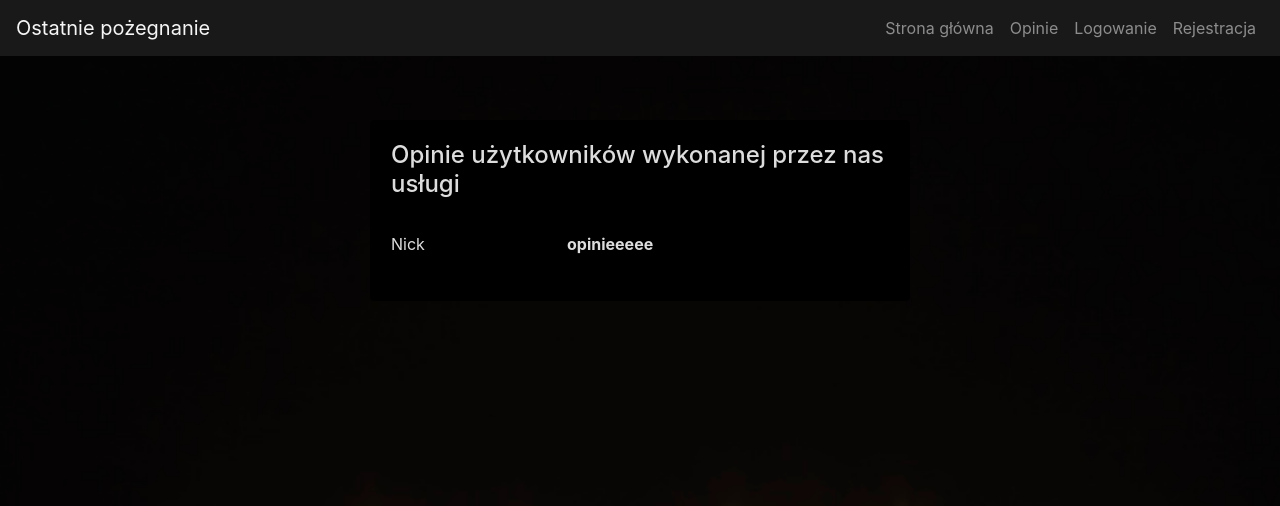
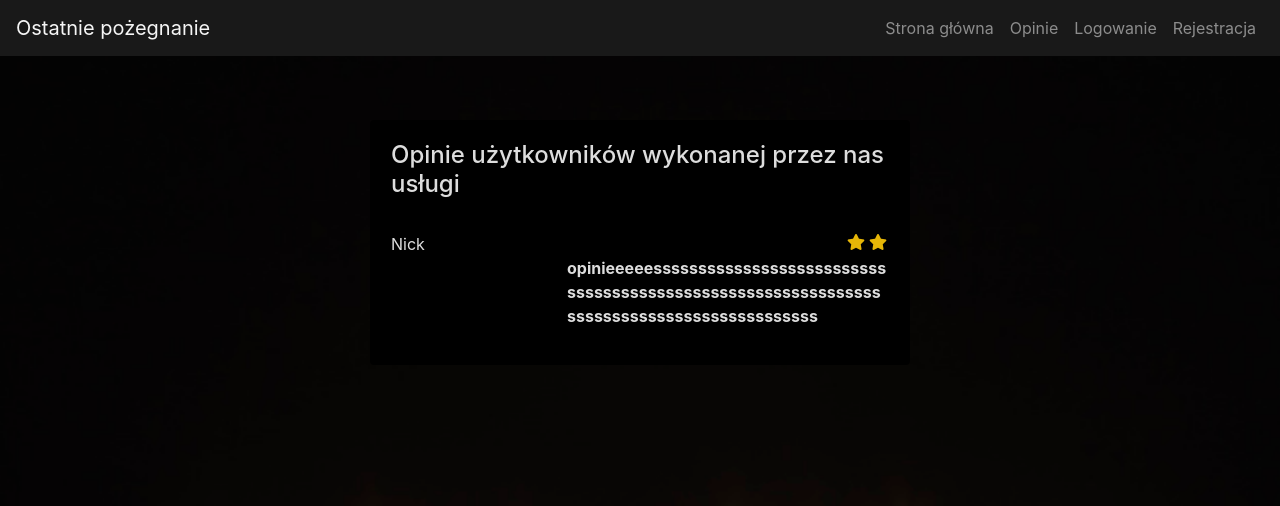
Before and after one commit to Alice198/Zastosowanie-informatyki-w-gospodarstwie, a Django app: page /opinie/ in a window 1280 px wide. Shown: the top 506 px of the page. Run offline with Django 3.2, Linux system fonts and the light colour scheme; some libraries are stand-ins or nearby versions.

Commit message:
View - add star in opinion

```diff
--- a/static/css/main.css
+++ b/static/css/main.css
@@ -116,3 +116,12 @@ opacity:0.9;
 
 .starrating > input:hover ~ label
 { color: #ffca08 ;  } /* Set yellow color when star hover */
+
+
+.star:before{
+  content: "\f005"; /* Star */
+  margin: 2px;
+  font-size: 1em;
+  display: inline-block;
+  color: #ffca08;
+}
--- a/templates/opinion.html
+++ b/templates/opinion.html
@@ -68,11 +68,21 @@
                             <form>
                                <div class="form-group row">
                                     <div class="col-4">
-                                        <span class="float-right"><i class="text-warning fa fa-star"></i></span>
                                         <label for="id_opinion">Nick</label>
                                     </div>
+
                                     <div class="col-8" id="id_opinion">
-                                        <span class="custom-control-description"><b>opinieeeee</b></span>
+                                        <div class="d-flex justify-content-center flex-row-reverse fa fa-star float-right">
+                                            <!--<input type="radio" id="star5" name="rating" value="5" /><label for="star5" title="5 star"></label>
+                                            <input type="radio" id="star4" name="rating" value="4" /><label for="star4" title="4 star"></label>
+                                            <input type="radio" id="star3" name="rating" value="3" /><label for="star3" title="3 star"></label>
+                                            <input type="radio" id="star2" name="rating" value="2" /><label for="star2" title="2 star"></label>
+                                            <input type="radio" id="star1" name="rating" value="1" /><label for="star1" title="1 star"></label>-->
+                                            <label for="star1" title="1 star"></label><span class="float-right" id="star1" name="rating" value="1"><i class="fa fa-star star"></i></span>
+                                            <label for="star2" title="2 star"></label><span class="float-right" id="star2" name="rating" value="2"><i class="fa fa-star star"></i></span>
+                                        </div>
+                                    </br>
+                                        <span class="custom-control-description"><b>opinieeeeesssssssssssssssssssssssssssssssssssssssssssssssssssssssssssssssssssssssssssssssssssssssss</b></span>
                                     </div>
                                 </div>
                             </form>
```
